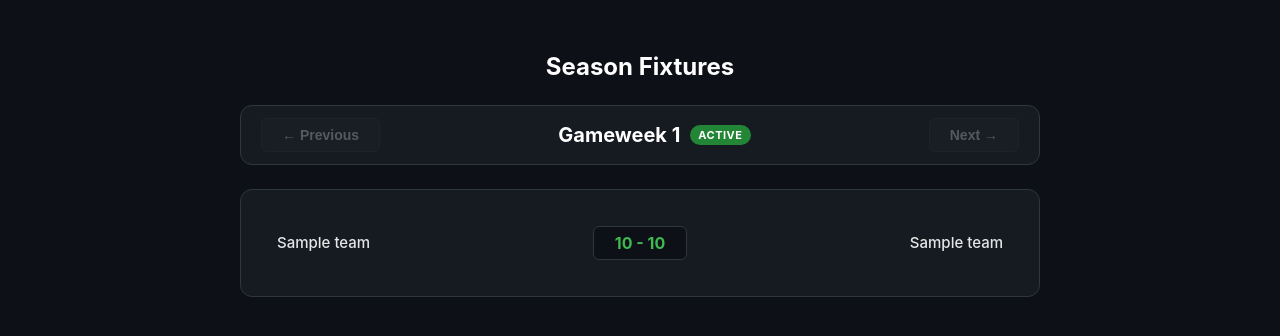
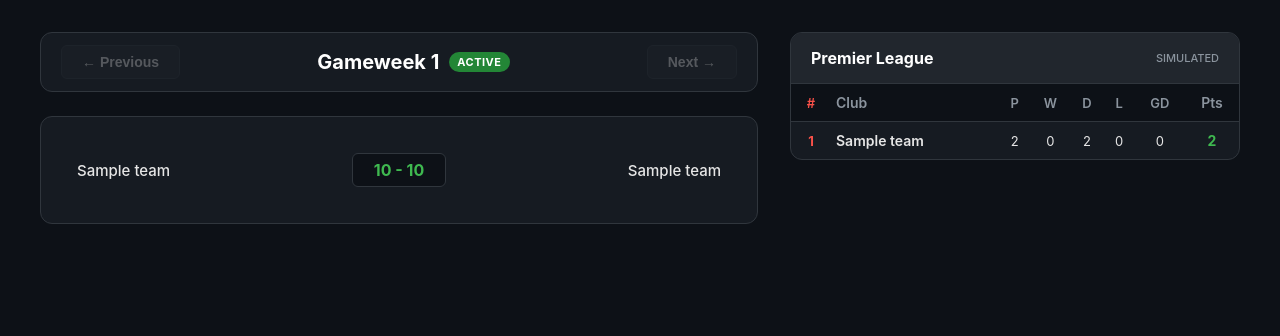
Before and after one commit to papingothegamer/matchday, a Django app: page /fixtures/ in a window 1280 px wide. Shown: the part 62-398 px from the top of the page. Run offline with Django 5.2, Linux system fonts and the light colour scheme; a user stored in the database is signed in; tables that the repository leaves empty hold one stand-in row (values such as "Sample post").

Commit message:
feat(ui): upgrade fixtures page to 2-column league hub and dynamically calculate live standings from match engine

```diff
--- a/core/templates/core/fixtures.html
+++ b/core/templates/core/fixtures.html
@@ -1,8 +1,12 @@
 {% extends 'core/base.html' %}
-{% block title %}Fixtures — MatchDay{% endblock %}
+{% block title %}Fixtures & Standings — MatchDay{% endblock %}
 {% block content %}
 <style>
-  .fx-gw-card { background: #161b22; border: 1px solid #30363d; border-radius: 12px; margin-bottom: 2rem; padding: 1.5rem; display: none; }
+  .league-hub { display: grid; grid-template-columns: 1fr 450px; gap: 2rem; max-width: 1200px; margin: 0 auto; align-items: start; }
+  @media (max-width: 950px) { .league-hub { grid-template-columns: 1fr; } }
+
+  /* Fixtures Side */
+  .fx-gw-card { background: #161b22; border: 1px solid #30363d; border-radius: 12px; padding: 1.5rem; display: none; }
   .fx-gw-card.active { display: block; }
   .fx-match { display: flex; align-items: center; justify-content: space-between; padding: 12px; border-bottom: 1px solid #21262d; }
   .fx-match:last-child { border-bottom: none; }
@@ -17,11 +21,26 @@
   .btn-nav:disabled { opacity: 0.3; cursor: not-allowed; }
   .gw-title-main { font-size: 20px; font-weight: 700; color: #fff; margin: 0; display: flex; align-items: center; gap: 10px; }
   .active-badge { font-size: 11px; background: #238636; color: #fff; padding: 3px 8px; border-radius: 12px; text-transform: uppercase; letter-spacing: 0.5px; }
+
+  /* Standings Side */
+  .table-panel { background: #161b22; border: 1px solid #30363d; border-radius: 12px; overflow: hidden; }
+  .table-header { background: #21262d; padding: 15px 20px; font-size: 16px; font-weight: 700; color: #fff; border-bottom: 1px solid #30363d; display: flex; justify-content: space-between; align-items: center; }
+  .standings-table { width: 100%; border-collapse: collapse; text-align: center; font-size: 13px; color: #e6e6e6; }
+  .standings-table th { padding: 10px 5px; color: #8b949e; font-weight: 600; border-bottom: 1px solid #30363d; background: #0d1117; }
+  .standings-table td { padding: 10px 5px; border-bottom: 1px solid #21262d; }
+  .standings-table tr:hover td { background: #21262d; }
+  .standings-table tr:last-child td { border-bottom: none; }
+  .t-rank { width: 30px; font-weight: 700; color: #8b949e; }
+  .t-club { text-align: left; font-weight: 600; font-size: 14px; }
+  .t-pts { font-weight: 700; color: #3fb950; font-size: 14px; }
+
+  /* Champions League & Relegation Highlighting */
+  .standings-table tr:nth-child(-n+4) .t-rank { color: #58a6ff; }
+  .standings-table tr:nth-last-child(-n+3) .t-rank { color: #f85149; }
 </style>
 
-<div style="max-width: 800px; margin: 0 auto;">
-  <h2 style="font-size: 24px; font-weight: 700; color: #fff; margin-bottom: 1.5rem; text-align: center;">Season Fixtures</h2>
-
+<div class="league-hub">
+  <div>
       <div class="gw-nav">
         <button id="btn-prev" class="btn-nav" onclick="changeGw(-1)">&larr; Previous</button>
         <div id="gw-display" class="gw-title-main">Gameweek --</div>
@@ -45,6 +64,42 @@
         {% endfor %}
       </div>
       {% endfor %}
+  </div>
+
+  <div class="table-panel">
+      <div class="table-header">
+          <span>Premier League</span>
+          <span style="font-size: 11px; color: #8b949e; font-weight: 500; text-transform: uppercase;">Simulated</span>
+      </div>
+      <table class="standings-table">
+          <thead>
+              <tr>
+                  <th class="t-rank">#</th>
+                  <th class="t-club">Club</th>
+                  <th title="Played">P</th>
+                  <th title="Won">W</th>
+                  <th title="Drawn">D</th>
+                  <th title="Lost">L</th>
+                  <th title="Goal Difference">GD</th>
+                  <th class="t-pts" title="Points">Pts</th>
+              </tr>
+          </thead>
+          <tbody>
+              {% for team in standings %}
+              <tr>
+                  <td class="t-rank">{{ forloop.counter }}</td>
+                  <td class="t-club">{{ team.short }}</td>
+                  <td>{{ team.played }}</td>
+                  <td>{{ team.w }}</td>
+                  <td>{{ team.d }}</td>
+                  <td>{{ team.l }}</td>
+                  <td>{% if team.gd > 0 %}+{% endif %}{{ team.gd }}</td>
+                  <td class="t-pts">{{ team.pts }}</td>
+              </tr>
+              {% endfor %}
+          </tbody>
+      </table>
+  </div>
 </div>
 
 <script>
--- a/core/views.py
+++ b/core/views.py
@@ -206,8 +206,43 @@ def user_profile(request):
 
 @login_required
 def fixtures(request):
+    from .models import Gameweek, Team, Match
     gameweeks = Gameweek.objects.prefetch_related('matches__home_team', 'matches__away_team').order_by('number')
-    return render(request, 'core/fixtures.html', {'gameweeks': gameweeks})
+
+    # Dynamically calculate the simulated Premier League Table
+    teams_data = {t.id: {'name': t.name, 'short': t.short_name, 'played': 0, 'w': 0, 'd': 0, 'l': 0, 'gf': 0, 'ga': 0, 'gd': 0, 'pts': 0} for t in Team.objects.all()}
+
+    played_matches = Match.objects.filter(is_played=True)
+    for m in played_matches:
+        h, a = m.home_team.id, m.away_team.id
+        teams_data[h]['played'] += 1
+        teams_data[a]['played'] += 1
+        teams_data[h]['gf'] += m.home_score
+        teams_data[h]['ga'] += m.away_score
+        teams_data[a]['gf'] += m.away_score
+        teams_data[a]['ga'] += m.home_score
+
+        if m.home_score > m.away_score:
+            teams_data[h]['w'] += 1
+            teams_data[h]['pts'] += 3
+            teams_data[a]['l'] += 1
+        elif m.home_score < m.away_score:
+            teams_data[a]['w'] += 1
+            teams_data[a]['pts'] += 3
+            teams_data[h]['l'] += 1
+        else:
+            teams_data[h]['d'] += 1
+            teams_data[a]['d'] += 1
+            teams_data[h]['pts'] += 1
+            teams_data[a]['pts'] += 1
+
+    for t in teams_data.values():
+        t['gd'] = t['gf'] - t['ga']
+
+    # Sort by Points, then Goal Difference, then Goals Scored
+    standings = sorted(teams_data.values(), key=lambda x: (x['pts'], x['gd'], x['gf']), reverse=True)
+
+    return render(request, 'core/fixtures.html', {'gameweeks': gameweeks, 'standings': standings})
 
 @login_required
 def get_player_detail(request, player_id):
```
Lines whose indentation alone changed are shown as unchanged.
